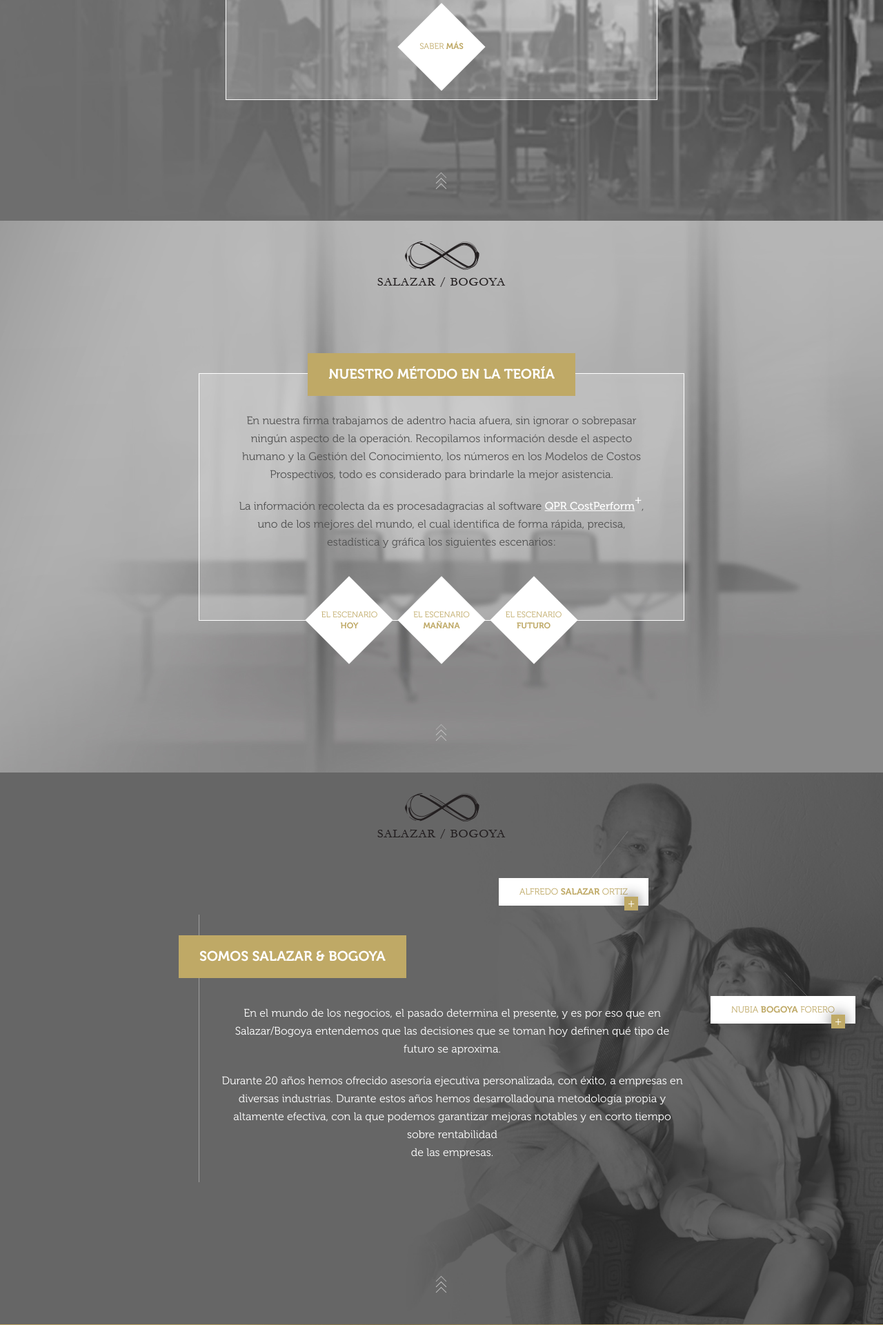
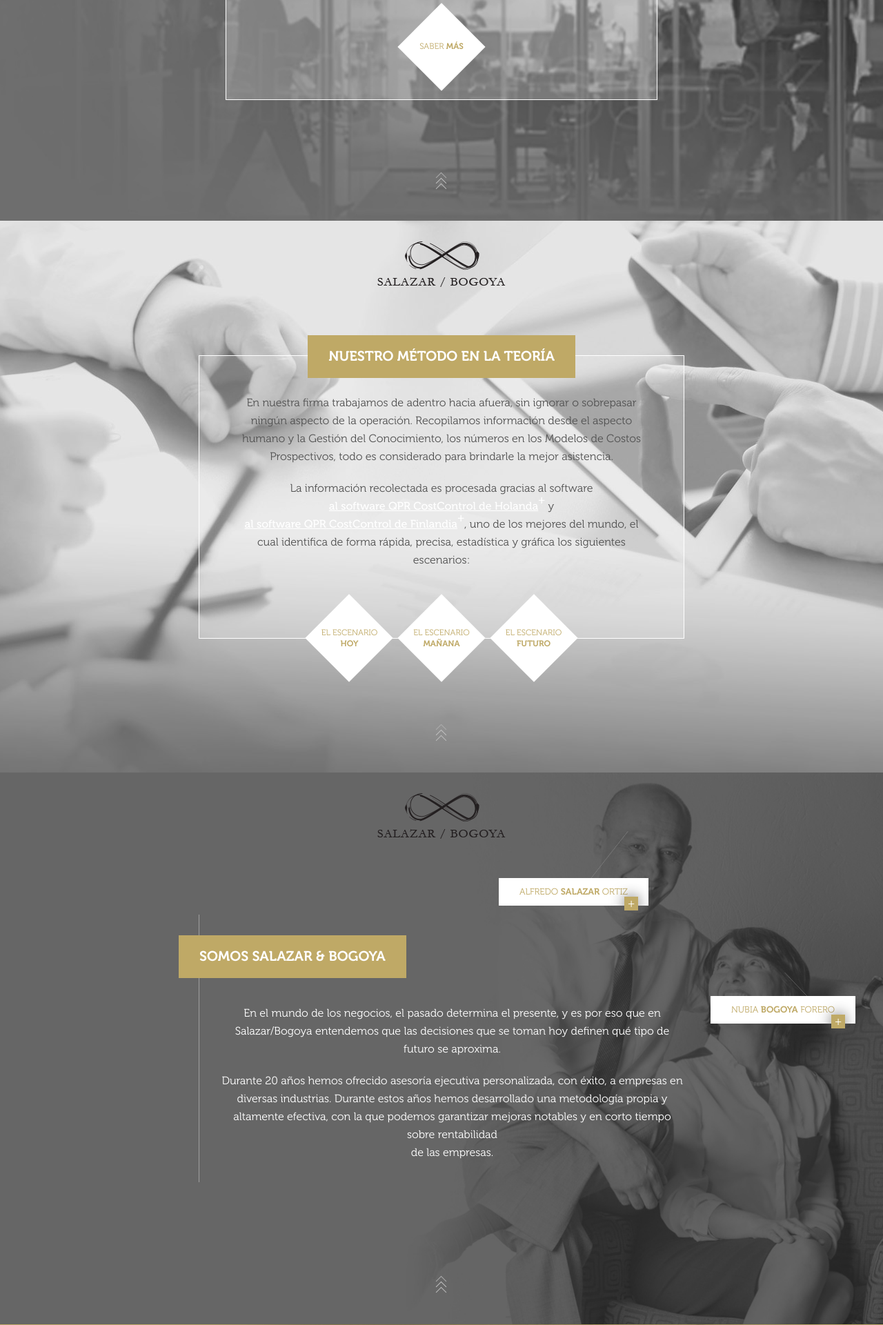
Before and after one commit to fleopardo/lucas, a PHP site: page / in a window 1280 px wide. Shown: the part 1479-3400 px from the top of the page at 69% size. Run offline with PHP 8.4, Linux system fonts and the light colour scheme.

Commit message:
se agrega modal en teoria

```diff
--- a/css/nuestro-metodo-en-la-teoria.css
+++ b/css/nuestro-metodo-en-la-teoria.css
@@ -27,6 +27,7 @@
 	right: 0;
 	color: #fff;
 	font-family: "museo500";
+	display: block;
 	-webkit-transition: 0.3s ease-in-out;
     -moz-transition: 0.3s ease-in-out;
     -o-transition: 0.3s ease-in-out;
@@ -53,7 +54,7 @@
 	right: 0;
 }
 
-#cont-link-rotate{
+span.cont-link-rotate{
 	position: relative;
 	padding-right: 10px;
 }
--- a/index.html
+++ b/index.html
@@ -260,8 +260,8 @@
 							<h3><span>Nuestro método en la teoría</span></h3>
 							<p>En nuestra firma trabajamos de adentro hacia afuera, sin ignorar o sobrepasar ningún aspecto de la operación. Recopilamos información desde el aspecto humano y la Gestión del Conocimiento, los números en los Modelos de Costos Prospectivos, todo es considerado para brindarle la mejor asistencia.</p>
 
-							<p>La información recolecta	da es procesadagracias al software
-							<span id="cont-link-rotate"><a href="#" title="" class="openModal" id="CostPerform">QPR CostPerform</a><sup id="rotate-link-ext">+</sup></span>, uno de los mejores del mundo, el cual identifica de forma rápida, precisa, estadística y gráfica los siguientes escenarios:</p>
+							<p>La información recolectada es procesada gracias al software
+							<span class="cont-link-rotate"><a href="#" title="" class="openModal cost-perform" id="CostPerformHolanda">al software QPR CostControl de Holanda</a><sup class="rotate-link-ext">+</sup></span> y <span class="cont-link-rotate"><a href="#" title="" class="openModal cost-perform" id="CostPerformFinlandia">al software QPR CostControl de Finlandia</a><sup class="rotate-link-ext">+</sup></span>, uno de los mejores del mundo, el cual identifica de forma rápida, precisa, estadística y gráfica los siguientes escenarios:</p>
 							<div class="squares-container">
 								<a href="#" title="" class="link-square openModal" id="EscenarioHoy">
 									<div class="square-rotate"></div>
@@ -308,7 +308,7 @@
 					</div>
 					<div class="content">
 						<h3>El <br>escenario<br> <strong>mañana</strong></h3>
-						<p>Detección de atascamientos, re-prcesos, demoras y problemas de servicio en cada proceso.</p>
+						<p>Detección de atascamientos, re-procesos, demoras y problemas de servicio en cada proceso.</p>
 					</div>
 				</div>
 
@@ -324,7 +324,19 @@
 					</div>
 				</div>
 
-				<div class="modals modal-teoria modal-teoria-dorado" id="ModalCostPerform">
+				<div class="modals modal-teoria modal-teoria-dorado" id="ModalCostPerformHolanda">
+					<div class="bg"></div>
+					<div class="icon-more white">
+							<span class="square"></span>
+							<span class="text">-</span>
+					</div>
+					<div class="content">
+						<h3><strong>QPR</strong><br>COSTCONTROL</h3>
+						<p>La tecnología de nuestros aliados QPR CostControl de Holanda y QPR software de Finlandia nos permite convertir, en corto tiempos, los datos empresariales en conocimiento y establecer con alta precisión: la magnitud, el impacto, la temporalidad y el riesgo de flujo de dinero necesario para conquistar sus objetivos estratégicos.</p>
+					</div>
+				</div>
+
+				<div class="modals modal-teoria modal-teoria-dorado" id="ModalCostPerformFinlandia">
 					<div class="bg"></div>
 					<div class="icon-more white">
 							<span class="square"></span>
@@ -371,7 +383,7 @@
 
 							<p>En el mundo de los negocios, el pasado determina el presente, y es por eso que en  Salazar/Bogoya  entendemos que las decisiones que se toman hoy definen qué tipo de<br> futuro se aproxima.</p>
 
-							<p>Durante 20 años hemos ofrecido asesoría ejecutiva personalizada, con éxito, a empresas en diversas industrias. Durante estos años hemos desarrolladouna metodología propia y altamente efectiva, con la que podemos garantizar mejoras notables y en corto tiempo sobre rentabilidad<br> de las empresas.</p>
+							<p>Durante 20 años hemos ofrecido asesoría ejecutiva personalizada, con éxito, a empresas en diversas industrias. Durante estos años hemos desarrollado una metodología propia y altamente efectiva, con la que podemos garantizar mejoras notables y en corto tiempo sobre rentabilidad<br> de las empresas.</p>
 						</div>
 					</article>
 				</div>
--- a/js/nuestro-metodo-en-la-teoria.js
+++ b/js/nuestro-metodo-en-la-teoria.js
@@ -1,10 +1,10 @@
 ;(function (win) {
 
-		$('#CostPerform').mouseover(function(){
-			$('#rotate-link-ext').addClass('active');
+		$('a.cost-perform').mouseover(function(){
+			$(this).next('.rotate-link-ext').addClass('active');
 		});
-		$('#CostPerform').mouseout(function(){
-			$('#rotate-link-ext').removeClass('active');
+		$('a.cost-perform').mouseout(function(){
+			$(this).next('.rotate-link-ext').removeClass('active');
 		});
 
 		animationController.addTween(
```
Also changed, not shown: css/assets/bg-nuestro-metodo-teoria.jpg.
